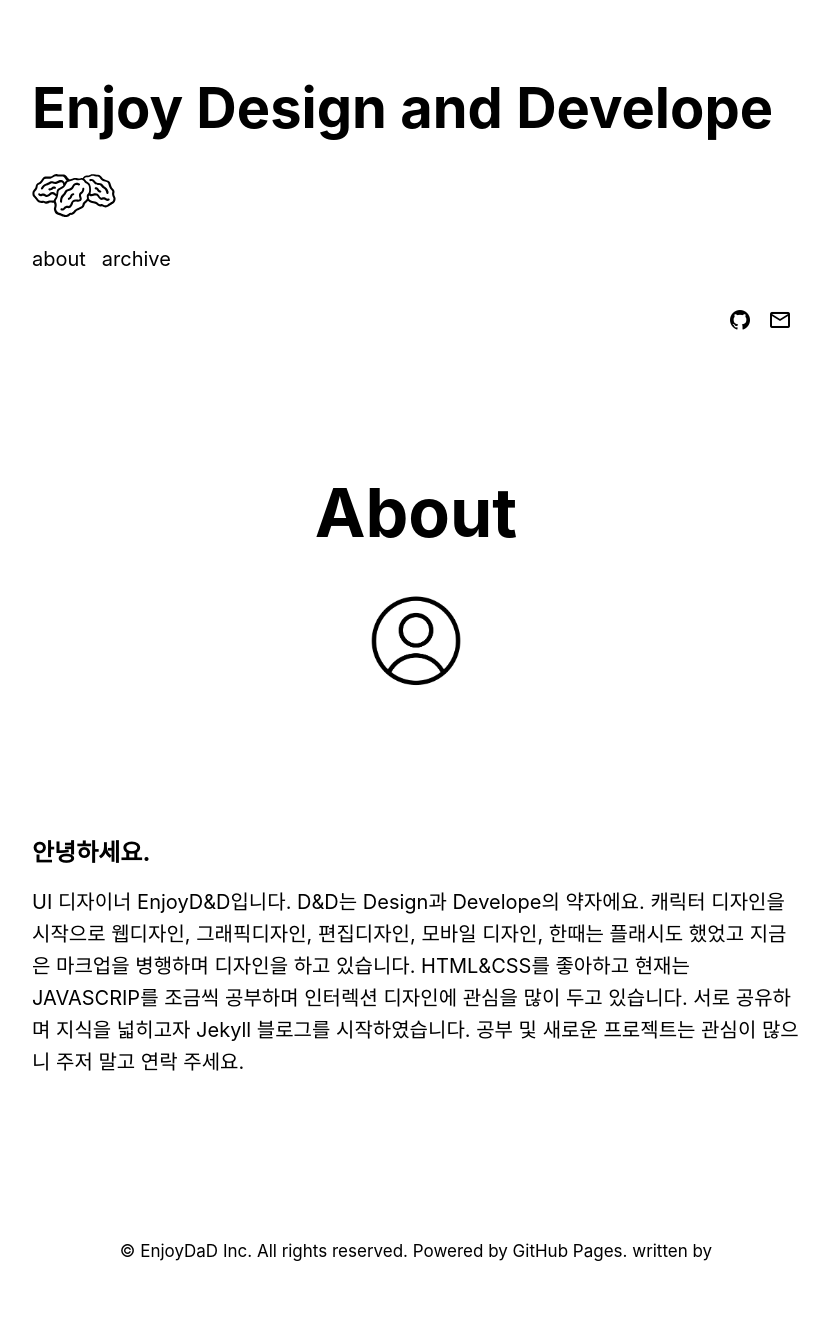
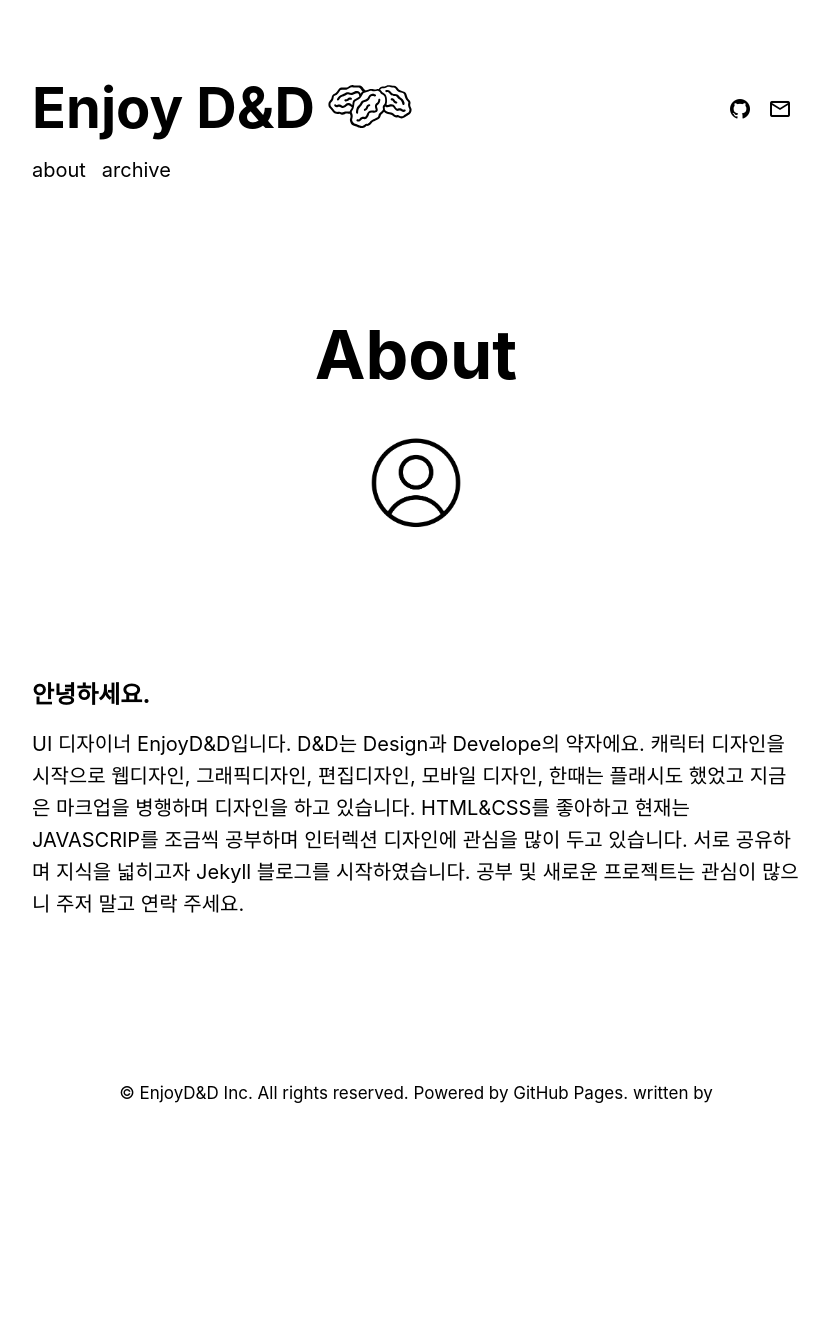
Before and after one commit to enjoyDaD/enjoyDaD, a Jekyll site: the page built from about.md, in a window 1280 px wide. Shown: the whole page, without its empty margins (224-1053 px from the left). Built offline with Jekyll 4.4.1, drawn with Linux system fonts in a browser that asks for light colours; some web fonts are replaced; after the commit the page ends 1171 px from its top, so only the background shows below that.

Commit message:
config 업로드

```diff
--- a/_config.yml
+++ b/_config.yml
@@ -7,9 +7,9 @@ url                          : "https://enjoyDaD.github.io" # the base hostname
                                   # `http://<username>.github.io` - for GitHub
 
 blog:
-  title                      : Enjoy Design and Develope
+  title                      : Enjoy D&D
   description                  : >
-                               © EnjoyDaD Inc. All rights reserved. Powered by GitHub Pages.
+                               © EnjoyD&D Inc. All rights reserved. Powered by GitHub Pages.
 
 # Layout configuration
   logo_path                  : "assets/img/dactl.svg" # path to logo file
```
